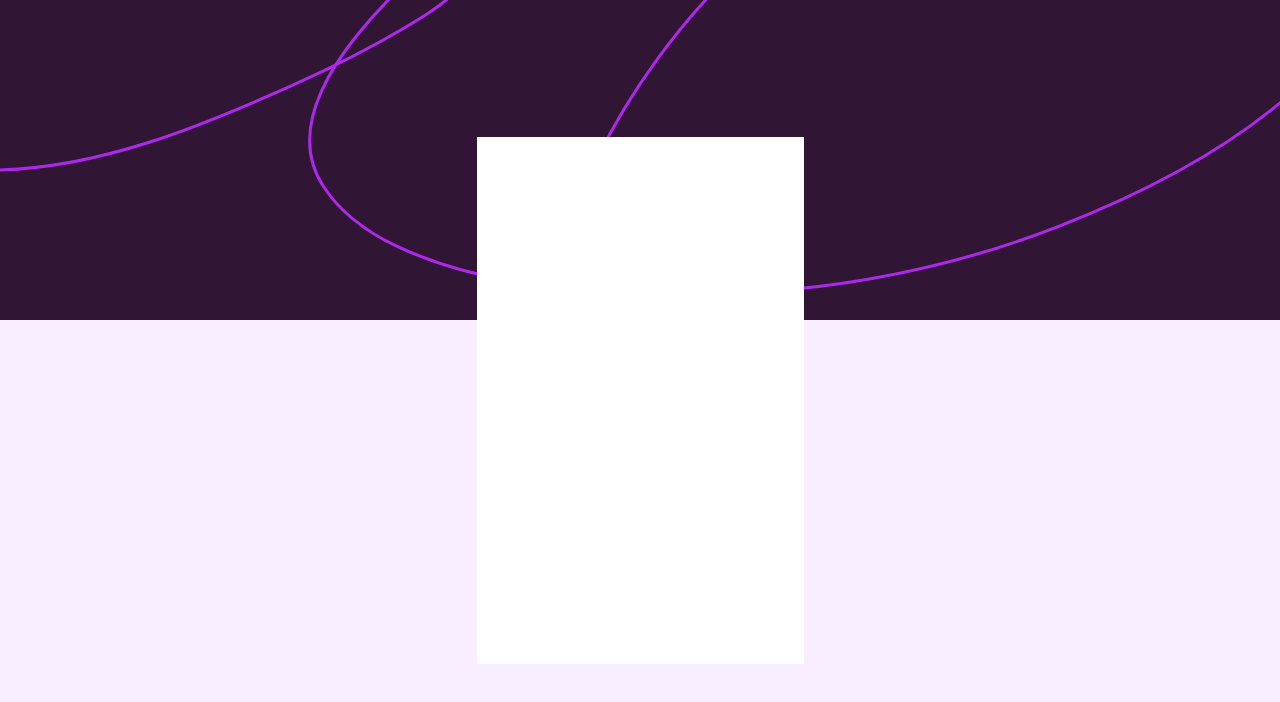
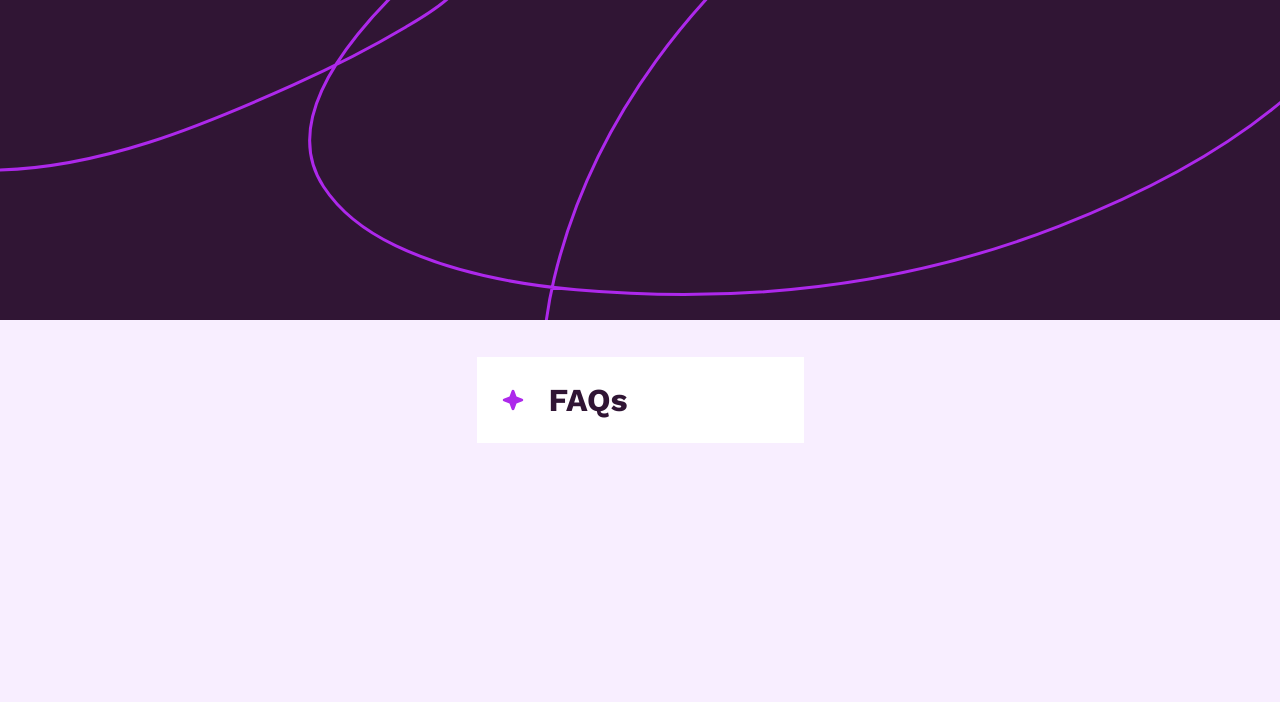
Before and after one commit to jasonluo07/fem-faq-accordion, a Next.js app: page / in a window 1280 px wide. Shown: the top 702 px of the page. Built offline with nearby package versions, Linux system fonts and the light colour scheme.

Commit message:
Create header to card component

```diff
--- a/src/app/page.module.css
+++ b/src/app/page.module.css
@@ -16,8 +16,20 @@
 
 .card {
   width: 327px;
-  height: 527px;
   background-color: #fff;
+  padding: 24px;
+
+  .header {
+    display: flex;
+    align-items: center;
+    gap: 0 24px;
+
+    .title {
+      font-size: 32px;
+      font-weight: 700;
+      color: #301534;
+    }
+  }
 }
 
 @media (min-width: 768px) {
--- a/src/app/page.tsx
+++ b/src/app/page.tsx
@@ -1,10 +1,17 @@
+import Image from 'next/image';
+
 import styles from './page.module.css';
 
 const Home = () => {
   return (
     <main className={styles.main}>
       <div className={styles.backgroundPattern} />
-      <div className={styles.card}></div>
+      <div className={styles.card}>
+        <div className={styles.header}>
+          <Image src="/icon-star.svg" alt="star" width={24} height={24} />
+          <h1 className={styles.title}>FAQs</h1>
+        </div>
+      </div>
     </main>
   );
 };
```
Also changed, not shown: public/icon-star.svg (renamed from src/assets/images/icon-star.svg).
